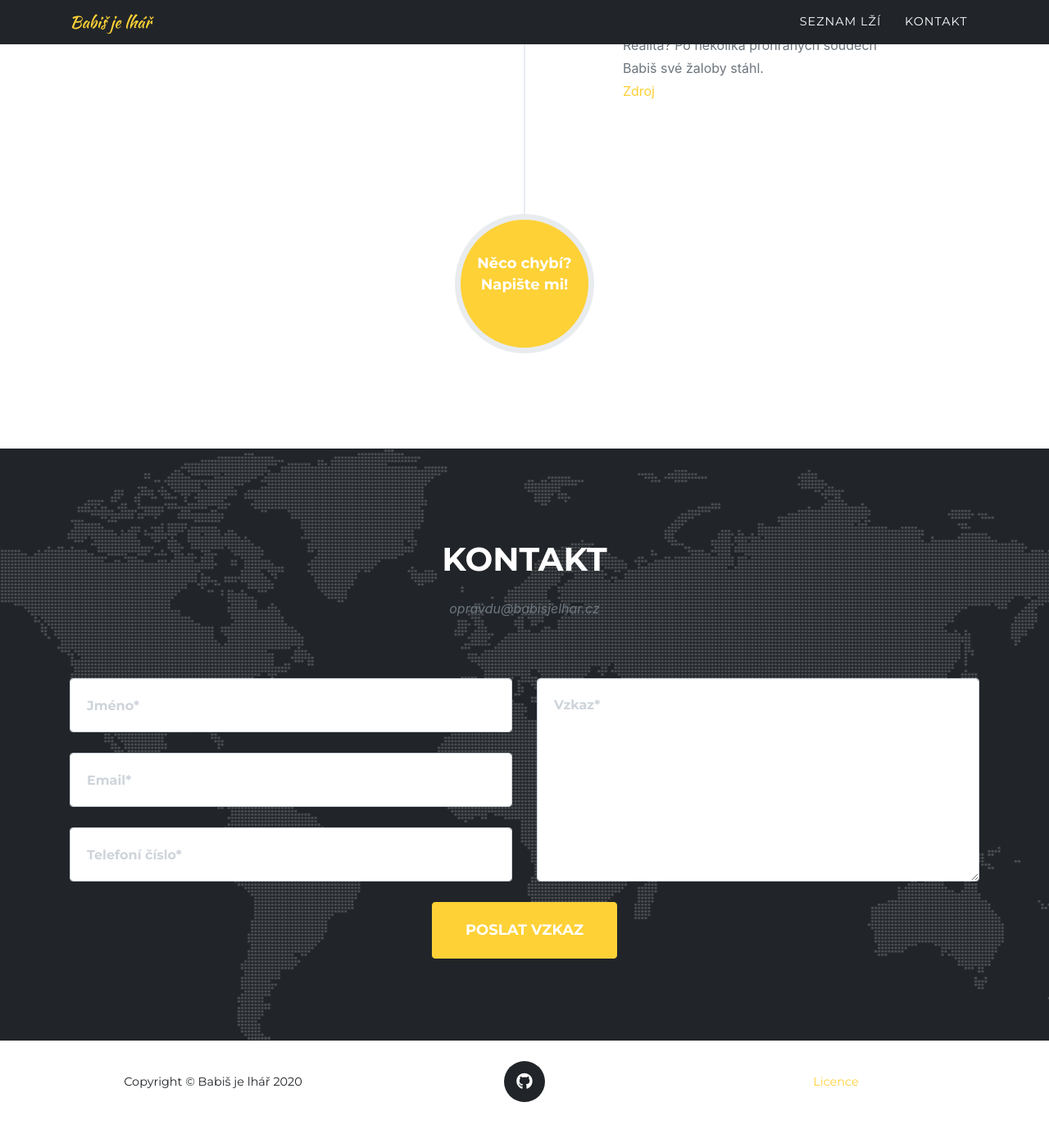
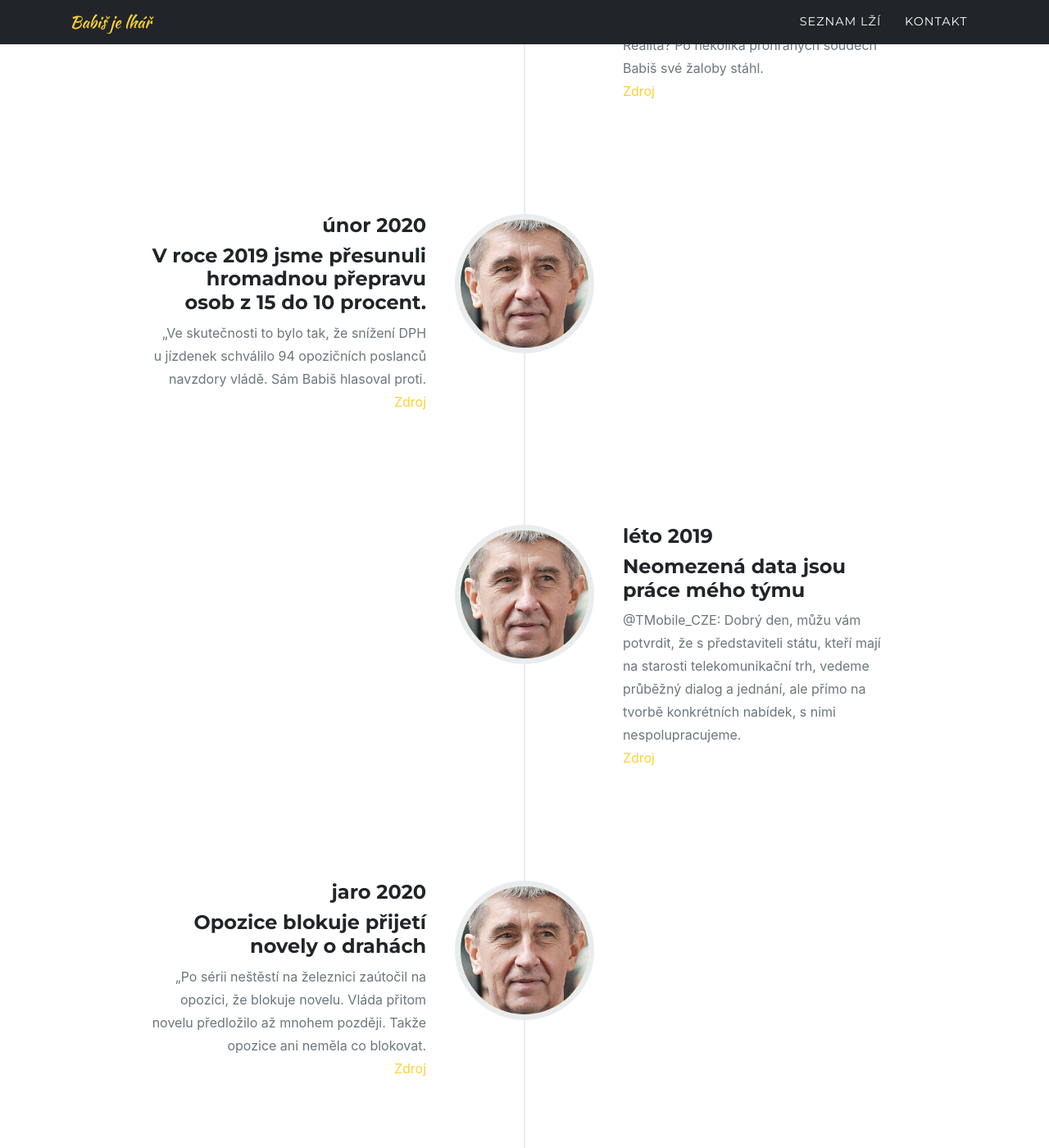
Before and after one commit to xsuchy/babisjelhar, a Jekyll site: the page built from index.md, in a window 1280 px wide and 1400 px high, scrolled down 3463 px. Shown: the whole window at 82% size. Built offline with Jekyll 4.4.1, drawn with Linux system fonts in a browser that asks for light colours; some web fonts are replaced; before the commit the page ends 4832 px from its top, so only the background shows below that.

Commit message:
dalsi lzi

```diff
--- a/_data/sitetext.yml
+++ b/_data/sitetext.yml
@@ -62,6 +62,25 @@ timeline:
         image: assets/img/timeline/1.jpg
         alt:
         align: right
+      - title: "V roce 2019 jsme přesunuli hromadnou přepravu osob z 15 do 10 procent."
+        year: "únor 2020"
+        desc: "„Ve skutečnosti to bylo tak, že snížení DPH u jízdenek schválilo 94 opozičních poslanců navzdory vládě. Sám Babiš hlasoval proti.<br>  [Zdroj](https://www.seznamzpravy.cz/clanek/babis-se-chlubi-ze-prosadil-nizsi-dane-na-jizdenky-pritom-hlasoval-proti-89297)"
+        image: assets/img/timeline/1.jpg
+        alt:
+        #align: #default is left
+      - title: "Neomezená data jsou práce mého týmu"
+        year: "léto 2019"
+        desc: "@TMobile_CZE: Dobrý den, můžu vám potvrdit, že s představiteli státu, kteří mají na starosti telekomunikační trh, vedeme průběžný dialog a jednání, ale přímo na tvorbě konkrétních nabídek, s nimi nespolupracujeme. <br> [Zdroj](https://zpravy.aktualne.cz/ekonomika/data-babis/r~77a4d410910011e9b6a9ac1f6b220ee8/)"
+        image: assets/img/timeline/1.jpg
+        alt:
+        align: right
+      - title: "Opozice blokuje přijetí novely o drahách"
+        year: "jaro 2020"
+        desc: "„Po sérii neštěstí na železnici zaútočil na opozici, že blokuje novelu. Vláda přitom novelu předložilo až mnohem později. Takže opozice ani neměla co blokovat.<br> [Zdroj](https://neovlivni.cz/databaze-lzi-andrej-babis-a-zakon-o-drahach/)"
+        image: assets/img/timeline/1.jpg
+        alt:
+        #align: #default is left
+
     end: "Něco chybí? Napište mi!"
 
 about:
```
